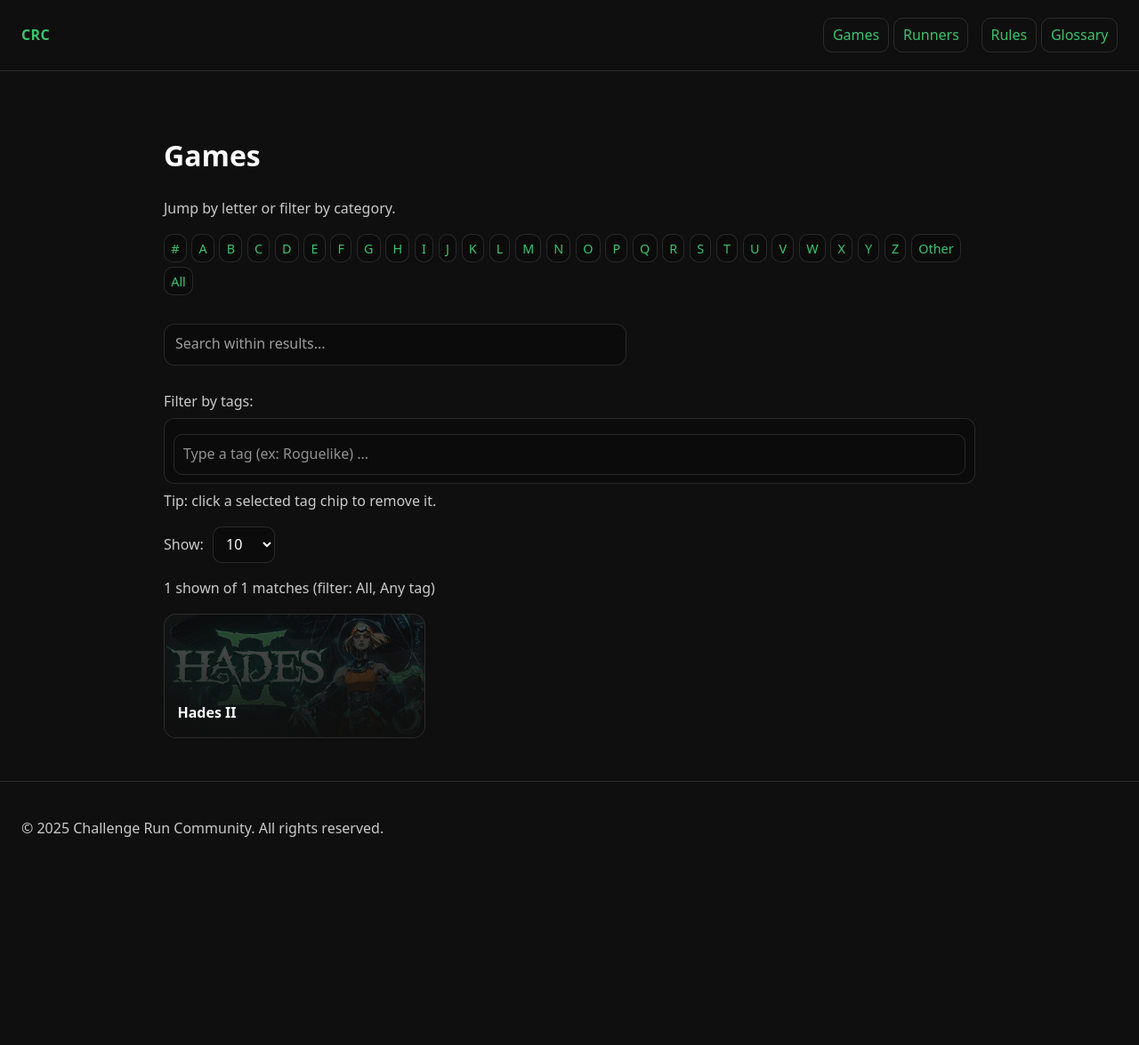
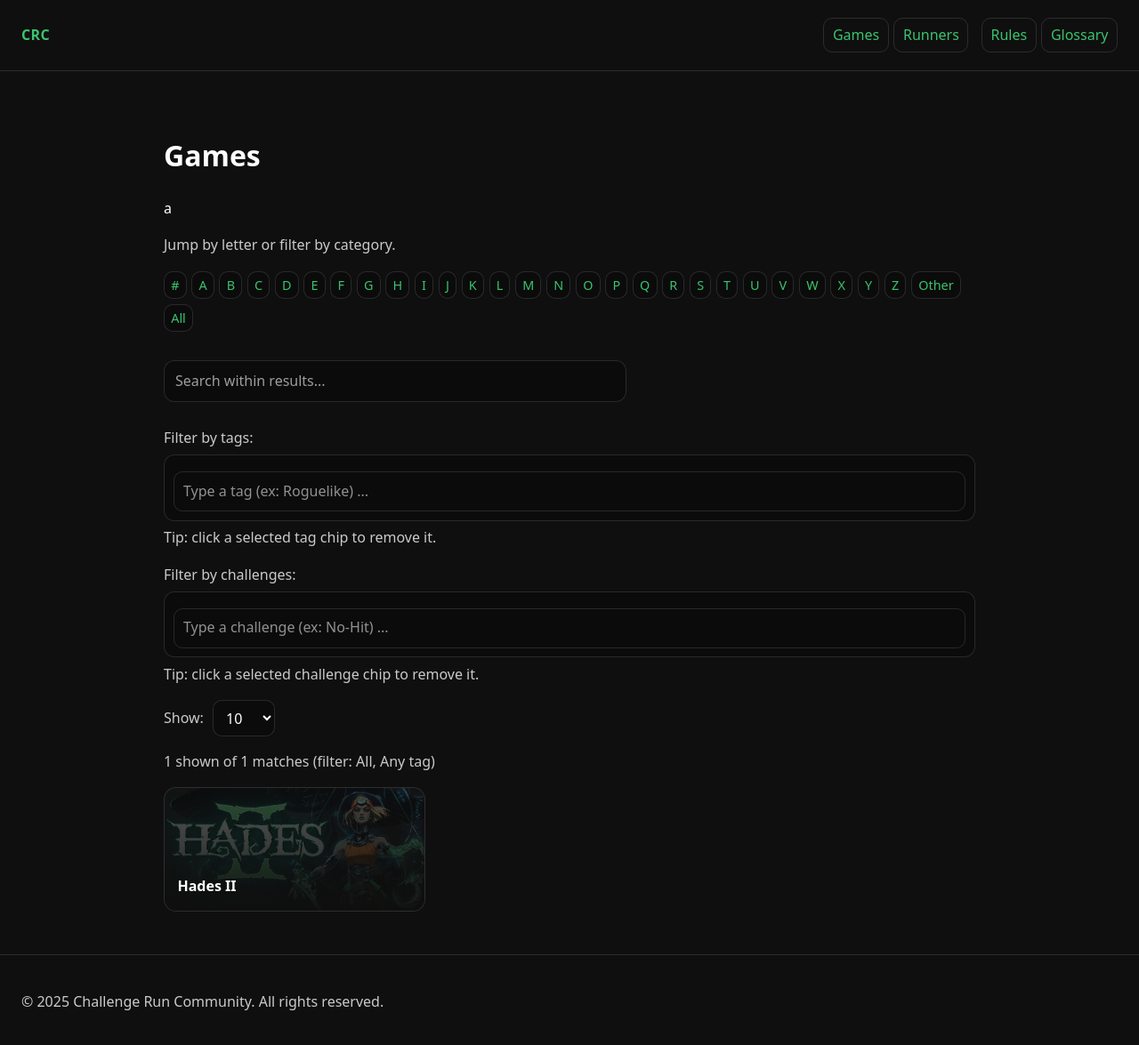
Before and after one commit to GaryAsher/challenge-run-site, a Jekyll site: the page built from games/index.html, in a window 1280 px wide and 1180 px high. Shown: the top 1175 px of the window at 89% size. Built offline with Jekyll 4.4.1, drawn with Linux system fonts in a browser that asks for light colours.

Commit message:
add logic for challenge-tags

```diff
--- a/games/index.html
+++ b/games/index.html
@@ -3,7 +3,7 @@
 title: Games
 ---
 
-<h1>Games</h1>
+<h1>Games</h1>a
 <p class="muted">Jump by letter or filter by category.</p>
 
 <div class="az" id="az">
@@ -52,6 +52,31 @@
   </p>
 </div>
 
+<div class="tag-filter" id="challenge-filter">
+  <div class="muted" style="margin-bottom: 0.35rem;">Filter by challenges:</div>
+
+  <div class="tag-picker">
+    <div class="tag-picked" id="challenge-picked"></div>
+
+    <div class="filter-wrap">
+      <input
+        id="challenge-search"
+        class="tag-search"
+        type="text"
+        placeholder="Type a challenge (ex: No-Hit) ..."
+        autocomplete="off"
+        aria-label="Filter games by challenges"
+      />
+    </div>
+
+    <div class="tag-suggestions" id="challenge-suggestions" hidden></div>
+  </div>
+
+  <p class="muted" style="margin: 0.4rem 0 0 0;">
+    Tip: click a selected challenge chip to remove it.
+  </p>
+</div>
+
 <div class="results-controls">
   <label class="muted" for="limit">Show:</label>
   <select id="limit" class="select">
@@ -74,6 +99,7 @@
       href="{{ g.url | relative_url }}"
       data-name="{{ g.name | downcase }}"
       data-tags="{{ g.tags | join: ',' | downcase }}"
+      data-challenges="{{ g.challenges | join: ',' | downcase }}"
       aria-label="{{ g.name }}"
     >
       {% assign game_cover = g.cover | default: "/assets/img/site/default-game.jpg" %}
@@ -125,10 +151,21 @@
 
   focusEndOnWrap(searchEl);
 
+  // Challenge picker DOM
+  const challengeFilterEl = document.getElementById("challenge-filter");
+  const challengePickerEl = challengeFilterEl.querySelector(".tag-picker");
+  const challengePickedEl = document.getElementById("challenge-picked");
+  const challengeSearchEl = document.getElementById("challenge-search");
+  const challengeSugEl = document.getElementById("challenge-suggestions");
+
+  focusEndOnWrap(challengeSearchEl);
+
   // =========================================================
   // Data
   // =========================================================
   const activeTags = new Set();
+  const activeChallenges = new Set();
+
 
   const TAGS = [
     {% for pair in site.data.tags %}
```
